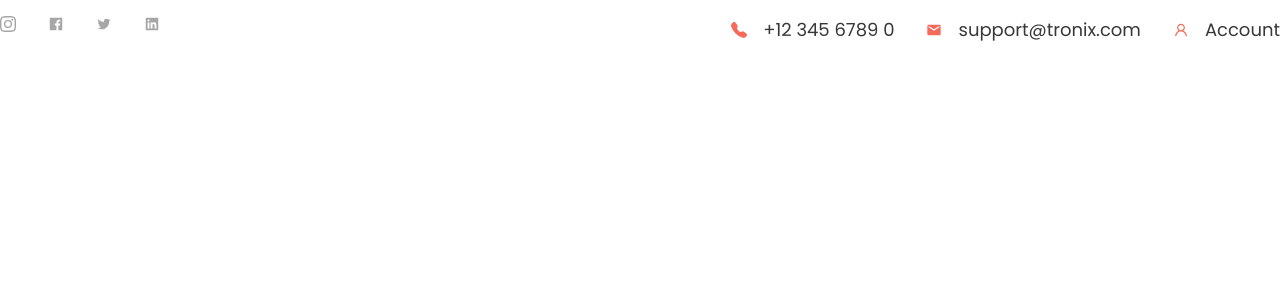
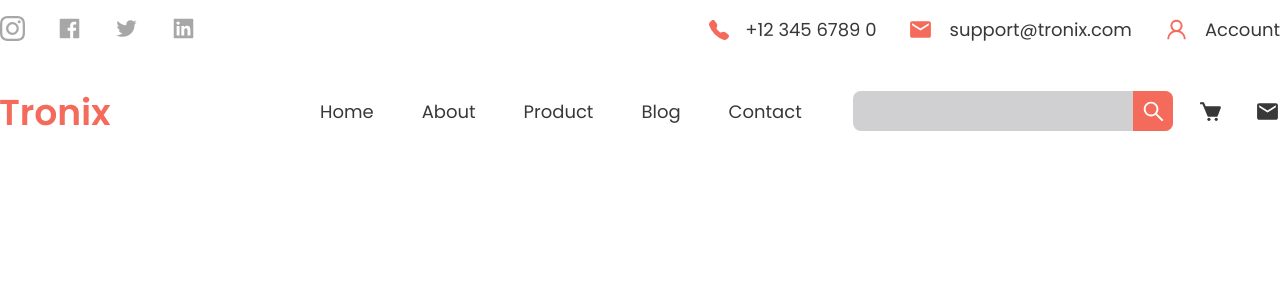
Before and after one commit to thehasandev/e_commerce_tronix, a React (Vite) app: page / in a window 1280 px wide. Shown: the top 300 px of the page. Built offline with nearby package versions, Linux system fonts and the light colour scheme.

Commit message:
nav-section-done

```diff
--- a/src/components/Navbar.jsx
+++ b/src/components/Navbar.jsx
@@ -1,31 +1,64 @@
 import React from 'react'
 import Section from './Section'
 import Flex from './Flex'
+import {BsInstagram,BsFillTelephoneFill} from "react-icons/bs"
+import {BiSolidCart} from "react-icons/bi"
+import {MdEmail} from "react-icons/md"
+import {AiFillLinkedin,AiOutlineTwitter,AiFillFacebook,AiOutlineUser,AiOutlineSearch} from "react-icons/ai"
+import Contact from './Contact'
+import Image from './Image'
+import Logo from "../assets/logo.png"
+import List from './List'
 
-import {BsInstagram,BsFillTelephoneFill} from "react-icons/bs"
-import {MdEmail} from "react-icons/md"
-import {AiFillLinkedin,AiOutlineTwitter,AiFillFacebook,AiOutlineUser} from "react-icons/ai"
-import Contact from './Contact'
 
 function Navbar() {
   return (
     <>
         <Section>
+
             <Flex className="justify-between py-4">
                 <Flex className='w-2/12 text-gray gap-x-8 '>
-                    <BsInstagram/>
-                    <AiFillFacebook/>
-                    <AiOutlineTwitter/>
-                    <AiFillLinkedin/>
+                    <BsInstagram size={25}/>
+                    <AiFillFacebook size={25}/>
+                    <AiOutlineTwitter size={25}/>
+                    <AiFillLinkedin size={25}/>
                 </Flex>
 
                 <Flex className='w-6/12 justify-end gap-x-8'>
-                    <Contact icon={<BsFillTelephoneFill/>} text="+12 345 6789 0"/>
-                    <Contact icon={<MdEmail/>} text="support@tronix.com"/>
-                    <Contact icon={<AiOutlineUser/>} text="Account"/>
+                    <Contact icon={<BsFillTelephoneFill size={20}/>} text="+12 345 6789 0"/>
+                    <Contact icon={<MdEmail size={25}/>} text="support@tronix.com"/>
+                    <Contact icon={<AiOutlineUser size={25}/>} text="Account"/>
 
                 </Flex>
             </Flex>
+
+           <nav className='flex items-center justify-between py-8'>
+               <div className='w-3/12'>
+                 <Image src={Logo} alt="Logo"/>
+               </div>
+
+               <div className='w-5/12'>
+                <ul className='flex gap-x-12'>
+                    <List text="Home"/>
+                    <List text="About"/>
+                    <List text="Product"/>
+                    <List text="Blog"/>
+                    <List text="Contact"/>
+                </ul>
+               </div>
+
+               <div className='w-3/12 relative'>
+                  <input type="text" className='bg-[#D0D0D2]  w-full px-8 py-2 rounded-[8px]'/>
+                  <div className='w-10 h-full bg-primary absolute top-0 right-0 rounded-r-[8px] text-white flex items-center justify-center'>
+                    <AiOutlineSearch size={25}/>
+                  </div>
+               </div>
+
+               <Flex className='w-1/12 gap-x-8  justify-end'>
+                     <BiSolidCart size={25} className='text-secondary'/>
+                     <MdEmail size={25} className='text-secondary'/>
+               </Flex>
+           </nav>
 
         </Section>
     </>
```
Also changed, not shown: src/assets/logo.png (added).
